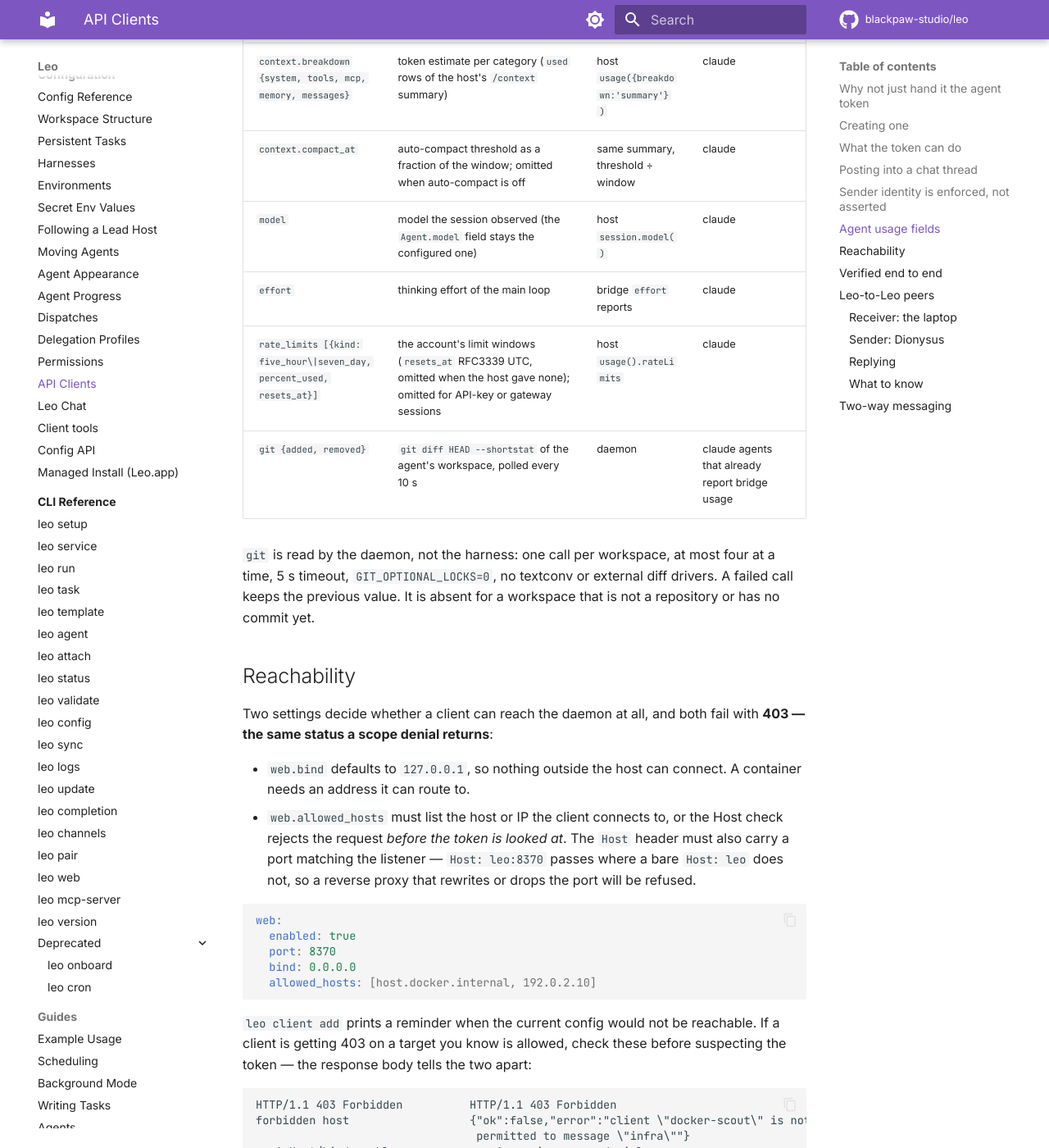
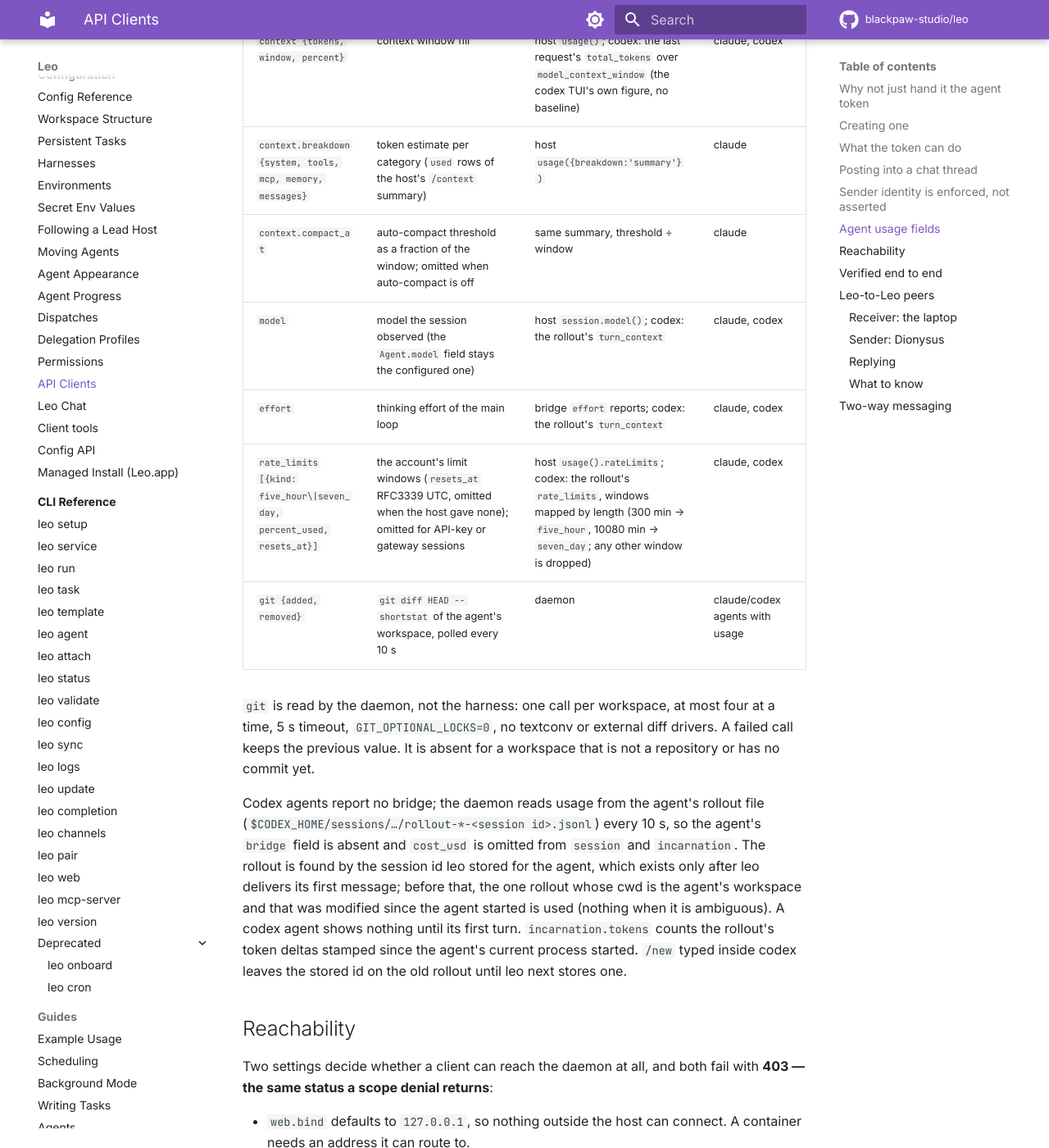
Before and after one commit to blackpaw-studio/leo, an MkDocs documentation site: the page built from docs/configuration/api-clients.md, in a window 1280 px wide and 1400 px high, scrolled down 3656 px. Shown: the whole window at 82% size. Built offline with MkDocs 1.6.1 and Material for MkDocs 9.7.7, drawn with Linux system fonts in a browser that asks for light colours; comment, search, counter and statistics services are not loaded; some of the changed text lies outside the part shown.

Commit message:
docs: codex agent usage in the observability API
Claude-Session: https://claude.ai/code/session_01NHCXhWGgNfdJExirV6WCtT

```diff
--- a/docs/configuration/api-clients.md
+++ b/docs/configuration/api-clients.md
@@ -156,18 +156,29 @@ one omits it, and every value is raw (no formatting, no thresholds).
 
 | Field | Meaning | Source | Harness |
 |---|---|---|---|
-| `session_id`, `session`, `incarnation` | token and cost totals | bridge turn reports | claude |
-| `context {tokens, window, percent}` | context window fill | host `usage()` | claude |
+| `session_id`, `session`, `incarnation` | token and cost totals (`cost_usd` is omitted when the harness reports no cost) | bridge turn reports; codex: the rollout's token counts | claude, codex |
+| `context {tokens, window, percent}` | context window fill | host `usage()`; codex: the last request's `total_tokens` over `model_context_window` (the codex TUI's own figure, no baseline) | claude, codex |
 | `context.breakdown {system, tools, mcp, memory, messages}` | token estimate per category (`used` rows of the host's `/context` summary) | host `usage({breakdown:'summary'})` | claude |
 | `context.compact_at` | auto-compact threshold as a fraction of the window; omitted when auto-compact is off | same summary, threshold ÷ window | claude |
-| `model` | model the session observed (the `Agent.model` field stays the configured one) | host `session.model()` | claude |
-| `effort` | thinking effort of the main loop | bridge `effort` reports | claude |
-| `rate_limits [{kind: five_hour\|seven_day, percent_used, resets_at}]` | the account's limit windows (`resets_at` RFC3339 UTC, omitted when the host gave none); omitted for API-key or gateway sessions | host `usage().rateLimits` | claude |
-| `git {added, removed}` | `git diff HEAD --shortstat` of the agent's workspace, polled every 10 s | daemon | claude agents that already report bridge usage |
+| `model` | model the session observed (the `Agent.model` field stays the configured one) | host `session.model()`; codex: the rollout's `turn_context` | claude, codex |
+| `effort` | thinking effort of the main loop | bridge `effort` reports; codex: the rollout's `turn_context` | claude, codex |
+| `rate_limits [{kind: five_hour\|seven_day, percent_used, resets_at}]` | the account's limit windows (`resets_at` RFC3339 UTC, omitted when the host gave none); omitted for API-key or gateway sessions | host `usage().rateLimits`; codex: the rollout's `rate_limits`, windows mapped by length (300 min → `five_hour`, 10080 min → `seven_day`; any other window is dropped) | claude, codex |
+| `git {added, removed}` | `git diff HEAD --shortstat` of the agent's workspace, polled every 10 s | daemon | claude/codex agents with usage |
 
 `git` is read by the daemon, not the harness: one call per workspace, at most
 four at a time, 5 s timeout, `GIT_OPTIONAL_LOCKS=0`, no textconv or external diff drivers. A failed call keeps the previous value. It is absent for a
 workspace that is not a repository or has no commit yet.
+
+Codex agents report no bridge; the daemon reads usage from the agent's rollout
+file (`$CODEX_HOME/sessions/…/rollout-*-<session id>.jsonl`) every 10 s, so the
+agent's `bridge` field is absent and `cost_usd` is omitted from `session` and
+`incarnation`. The rollout is found by the session id leo stored for the agent,
+which exists only after leo delivers its first message; before that, the one
+rollout whose cwd is the agent's workspace and that was modified since the
+agent started is used (nothing when it is ambiguous). A codex agent shows
+nothing until its first turn. `incarnation.tokens` counts the rollout's token
+deltas stamped since the agent's current process started. `/new` typed inside
+codex leaves the stored id on the old rollout until leo next stores one.
 
 ## Reachability
 
```
Also changed, not shown: docs/specs/2026-07-31-observability-api.md (+14 -0 lines).
